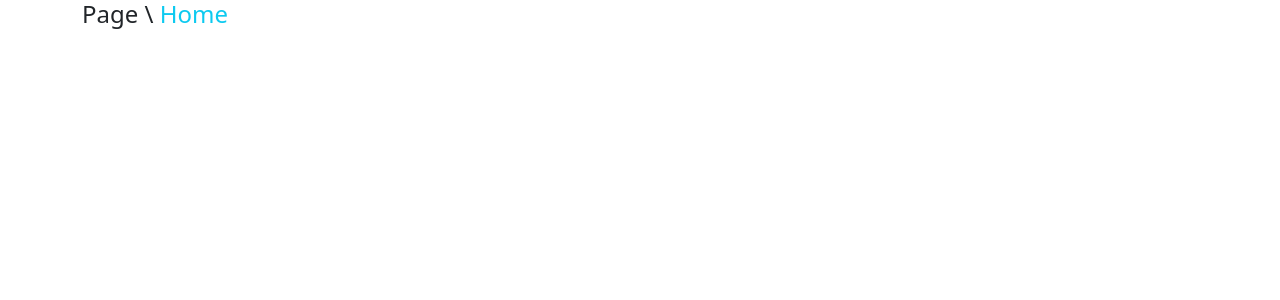
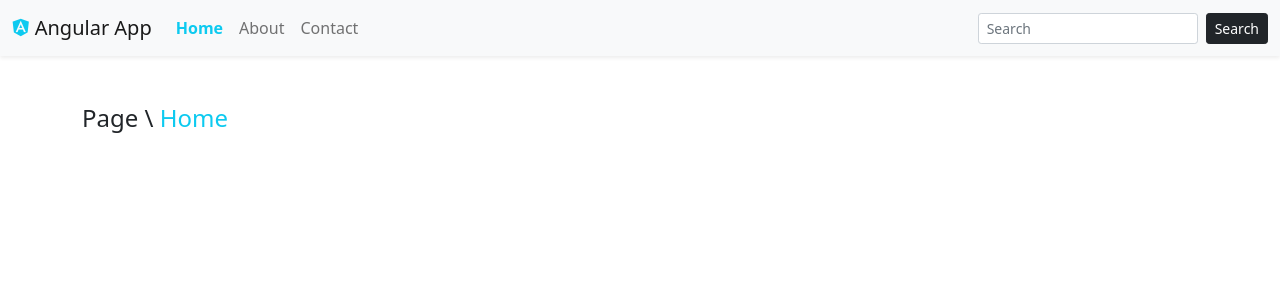
Before and after one commit to mgasca93/App-Angular, an Angular app: page /home in a window 1280 px wide. Shown: the top 300 px of the page. Built offline with nearby package versions, Linux system fonts and the light colour scheme.

Commit message:
Se creo el MenuComponent y se integro a la aplicacion

```diff
--- a/src/app/app.component.html
+++ b/src/app/app.component.html
@@ -1,3 +1,4 @@
+<app-menu></app-menu>
 <div class="container">
     <router-outlet></router-outlet>
 </div>
--- a/src/app/app.module.ts
+++ b/src/app/app.module.ts
@@ -4,11 +4,13 @@ import { AppRoutingModule } from './app-routing.module';
 
 import { AppComponent } from './app.component';
 import { PagesModule } from './pages/pages.module';
+import { MenuComponent } from './components/menu/menu.component';
 
 
 @NgModule({
   declarations: [
-    AppComponent
+    AppComponent,
+    MenuComponent
   ],
   imports: [
     BrowserModule,
--- /dev/null
+++ b/src/app/components/menu/menu.component.html
@@ -0,0 +1,21 @@
+<nav class="navbar navbar-expand-lg navbar-light bg-light shadow-sm mb-5">
+    <div class="container-fluid">
+        <a class="navbar-brand" href="/home">
+            <i class="fab fa-angular text-info"></i> Angular App
+        </a>
+        <button class="navbar-toggler" type="button" data-bs-toggle="collapse" data-bs-target="#navbarSupportedContent" aria-controls="navbarSupportedContent" aria-expanded="false" aria-label="Toggle navigation">
+            <span class="navbar-toggler-icon"></span>
+        </button>
+        <div class="collapse navbar-collapse" id="navbarSupportedContent">
+            <ul class="navbar-nav me-auto mb-2 mb-lg-0">
+                <li class="nav-item" *ngFor="let route of routes">
+                    <a class="nav-link" aria-current="page" [routerLink]="route.path" routerLinkActive="fw-bolder text-info">{{ route.name }}</a>
+                </li>
+            </ul>
+            <form class="d-flex">
+                <input class="form-control form-control-sm me-2" type="search" placeholder="Search" aria-label="Search">
+                <button class="btn btn-dark btn-sm" type="submit">Search</button>
+            </form>
+        </div>
+    </div>
+</nav>
--- /dev/null
+++ b/src/app/components/menu/menu.component.ts
@@ -0,0 +1,29 @@
+import { Component, OnInit } from '@angular/core';
+
+@Component({
+  selector: 'app-menu',
+  templateUrl: './menu.component.html',
+  styleUrls: ['./menu.component.css']
+})
+export class MenuComponent implements OnInit {
+
+  routes = [
+    {
+      path:'home',
+      name:'Home'
+    },
+    {
+      path:'about',
+      name:'About'
+    },
+    {
+      path:'contact',
+      name:'Contact'
+    },
+  ];
+  constructor() { }
+
+  ngOnInit(): void {
+  }
+
+}
```
Also changed, not shown: src/app/components/menu/menu.component.css (added), 1 other file (tests, documents, lock files or other folders).
